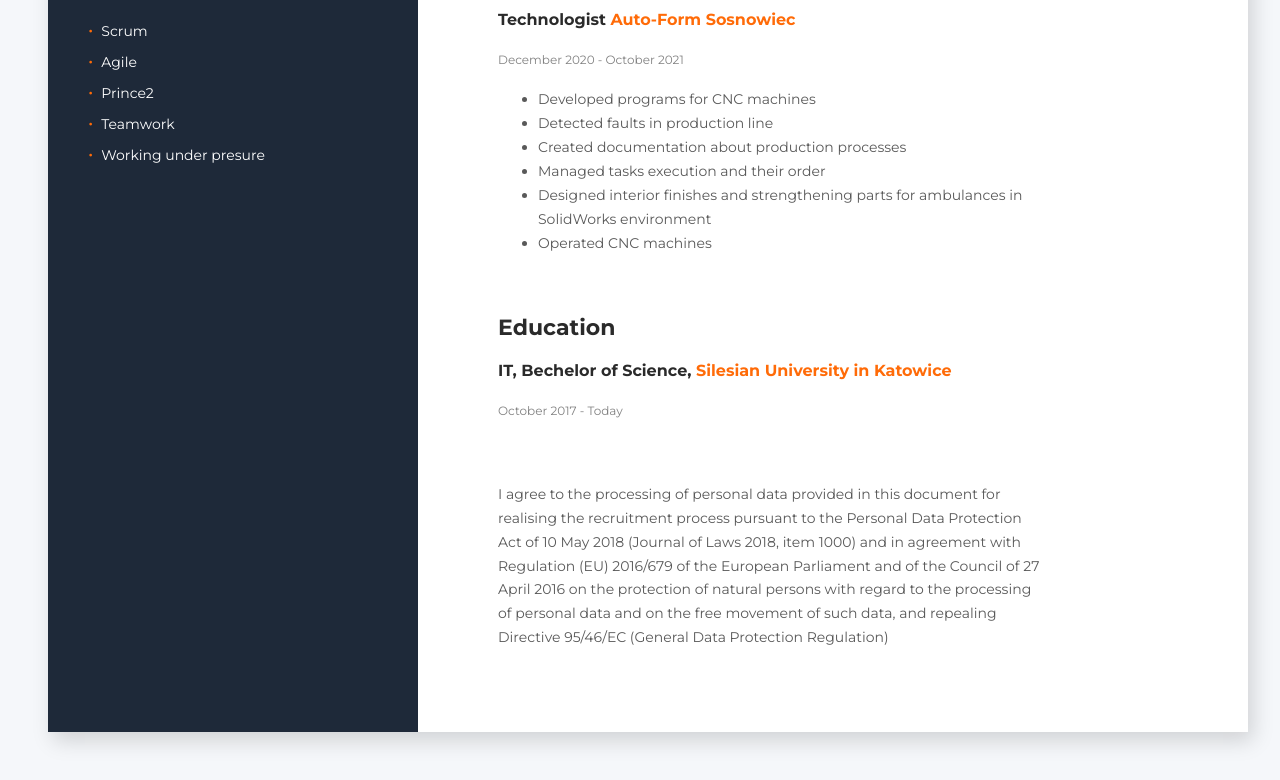
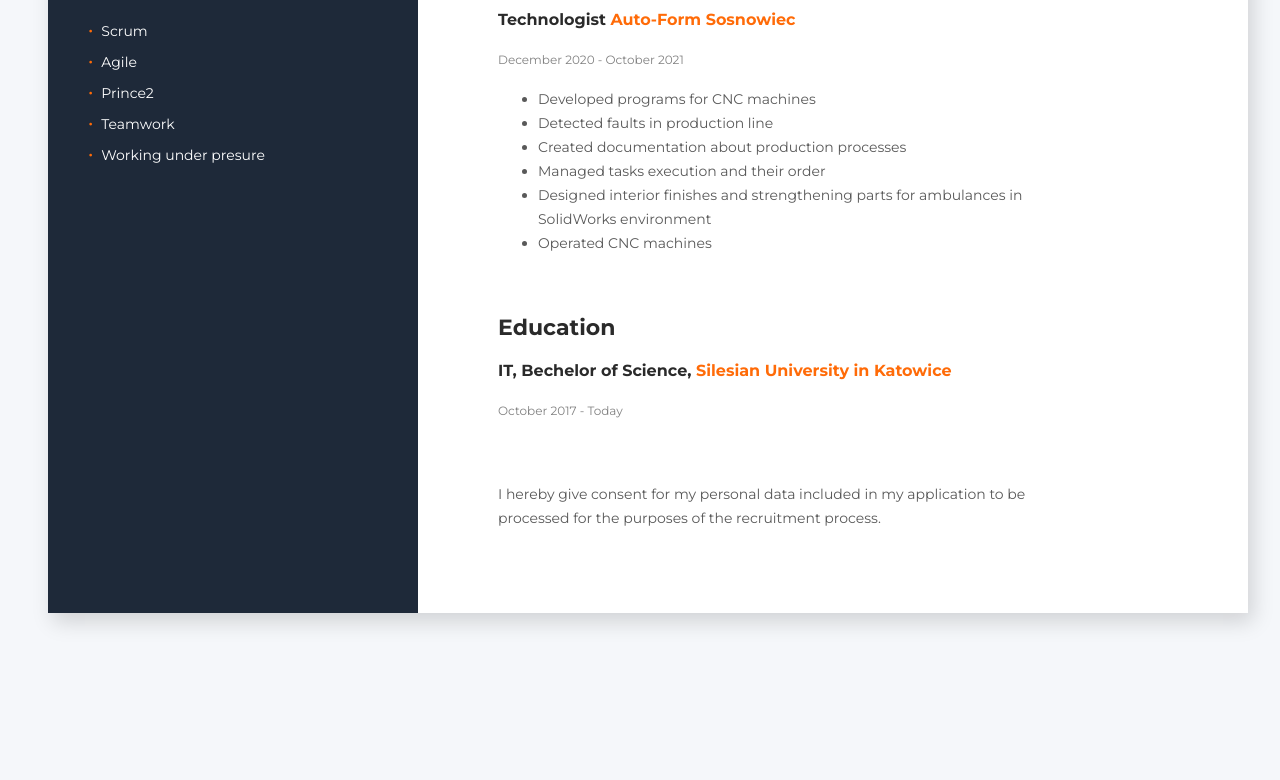
Before and after one commit to Kapsteroo/CV, a plain HTML site: page index.html in a window 1280 px wide. Shown: the part 940-1720 px from the top of the page. After the commit the page ends 1601 px from the top, so only its background shows below. Drawn offline with Linux system fonts and the light colour scheme.

Commit message:
final clause

```diff
--- a/index.html
+++ b/index.html
@@ -152,14 +152,9 @@
         </section>
         <section class="processing-of-personal-data">
           <p class="bio-about">
-            I agree to the processing of personal data provided in this document
-            for realising the recruitment process pursuant to the Personal Data
-            Protection Act of 10 May 2018 (Journal of Laws 2018, item 1000) and
-            in agreement with Regulation (EU) 2016/679 of the European
-            Parliament and of the Council of 27 April 2016 on the protection of
-            natural persons with regard to the processing of personal data and
-            on the free movement of such data, and repealing Directive 95/46/EC
-            (General Data Protection Regulation)
+            I hereby give consent for my personal data included in my
+            application to be processed for the purposes of the recruitment
+            process.
           </p>
         </section>
       </div>
```
